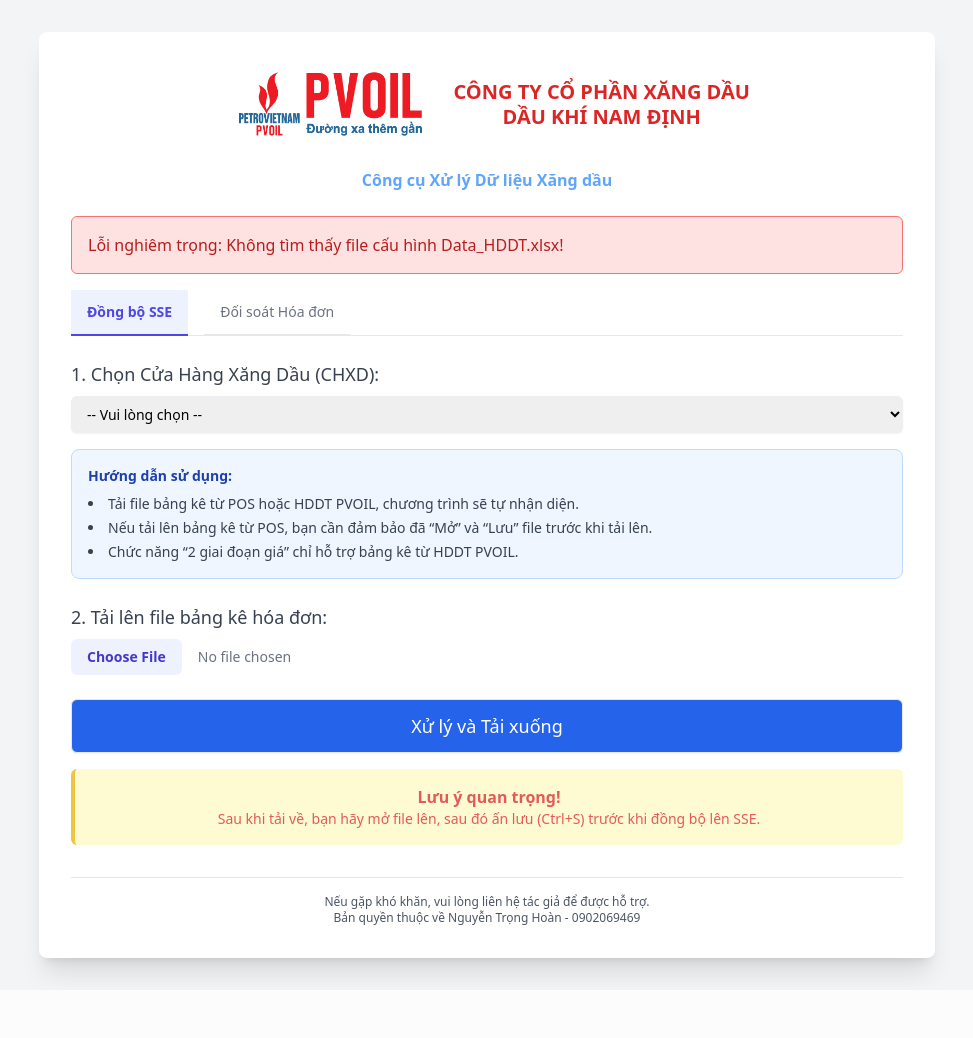
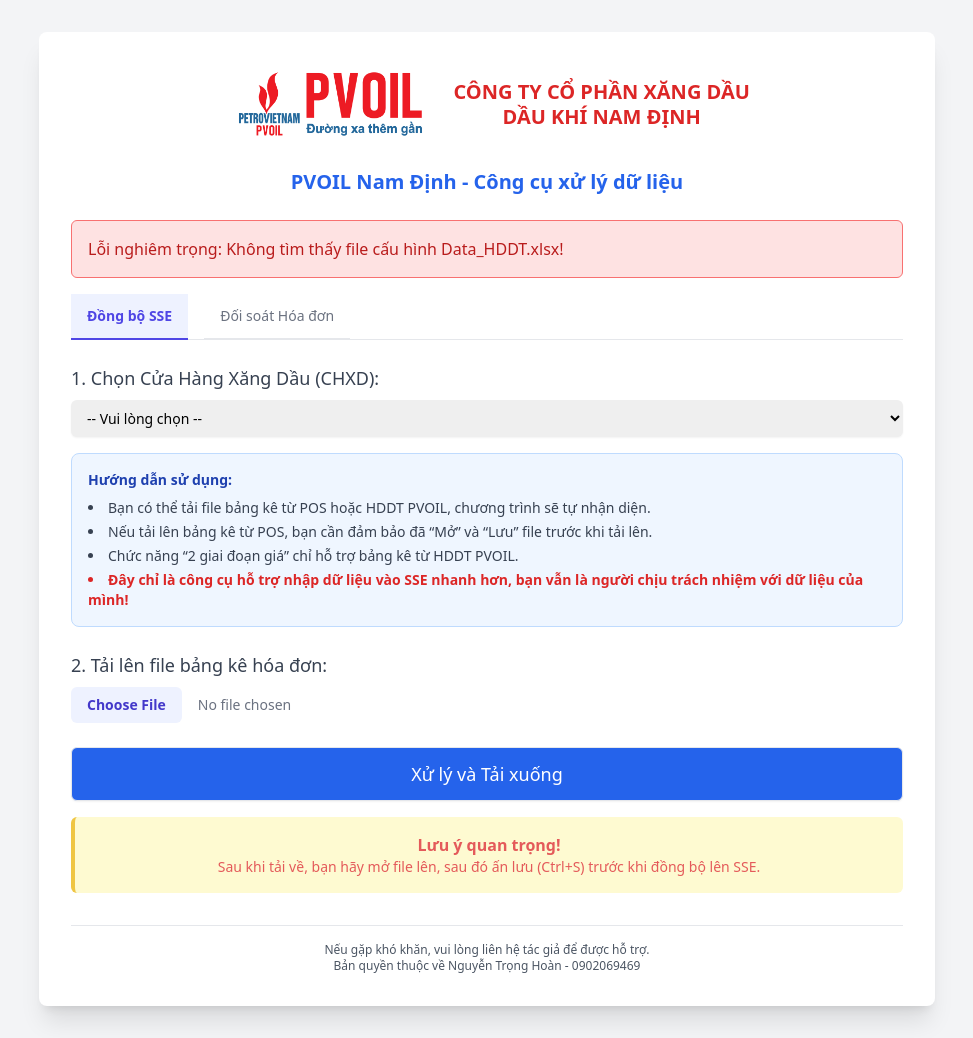
Before and after one commit to TrongHoan81/UpSSE_render, a Flask app: page / in a window 1280 px wide. Shown: the whole page, without its empty margins (153-1126 px from the left). Before the commit the page ends 985 px from the top, so only its background shows below. Run offline with Flask 3, Linux system fonts and the light colour scheme; some libraries are stand-ins or nearby versions.

Commit message:
Update index.html

```diff
--- a/templates/index.html
+++ b/templates/index.html
@@ -46,7 +46,7 @@
                 <h2 class="text-xl font-bold text-red-600 leading-tight">DẦU KHÍ NAM ĐỊNH</h2>
             </div>
         </div>
-        <h1 class="text-base font-bold text-center text-blue-400 mb-6">Công cụ Xử lý Dữ liệu Xăng dầu</h1>
+        <h1 class="text-xl font-bold text-center text-blue-600 mb-6">PVOIL Nam Định - Công cụ xử lý dữ liệu</h1>
 
         <!-- Vùng thông báo -->
         {% with messages = get_flashed_messages(with_categories=true) %}
@@ -111,9 +111,10 @@
                         <div class="mt-4 p-4 bg-blue-50 border border-blue-200 rounded-lg">
                             <h4 class="text-sm font-semibold text-blue-800 mb-2">Hướng dẫn sử dụng:</h4>
                             <ul class="list-disc list-inside space-y-1 text-sm text-gray-700">
-                                <li>Tải file bảng kê từ POS hoặc HDDT PVOIL, chương trình sẽ tự nhận diện.</li>
+                                <li>Bạn có thể tải file bảng kê từ POS hoặc HDDT PVOIL, chương trình sẽ tự nhận diện.</li>
                                 <li>Nếu tải lên bảng kê từ POS, bạn cần đảm bảo đã “Mở” và “Lưu” file trước khi tải lên.</li>
                                 <li>Chức năng “2 giai đoạn giá” chỉ hỗ trợ bảng kê từ HDDT PVOIL.</li>
+                                <li class="font-semibold text-red-600">Đây chỉ là công cụ hỗ trợ nhập dữ liệu vào SSE nhanh hơn, bạn vẫn là người chịu trách nhiệm với dữ liệu của mình!</li>
                             </ul>
                         </div>
                     </div>
@@ -167,7 +168,8 @@
                             <h4 class="text-sm font-semibold text-green-800 mb-2">Hướng dẫn Đối soát:</h4>
                             <ul class="list-disc list-inside space-y-1 text-sm text-gray-700">
                                 <li>Tải lên file log bơm kết xuất từ phần mềm bán hàng (POS).</li>
-                                <li>Tải lên file bảng kê hóa đơn điện tử (HĐĐT) tương ứng.</li>
+                                <li>Tải lên file bảng kê hóa đơn điện tử (tại trang hddt.pvoil.vn) tương ứng.</li>
+                                <li class="font-semibold">Vì dung lượng của công cụ hạn chế, bạn chỉ nên chạy 1 đến 2 ngày trong 1 lần đối soát.</li>
                             </ul>
                         </div>
                     </div>
```
